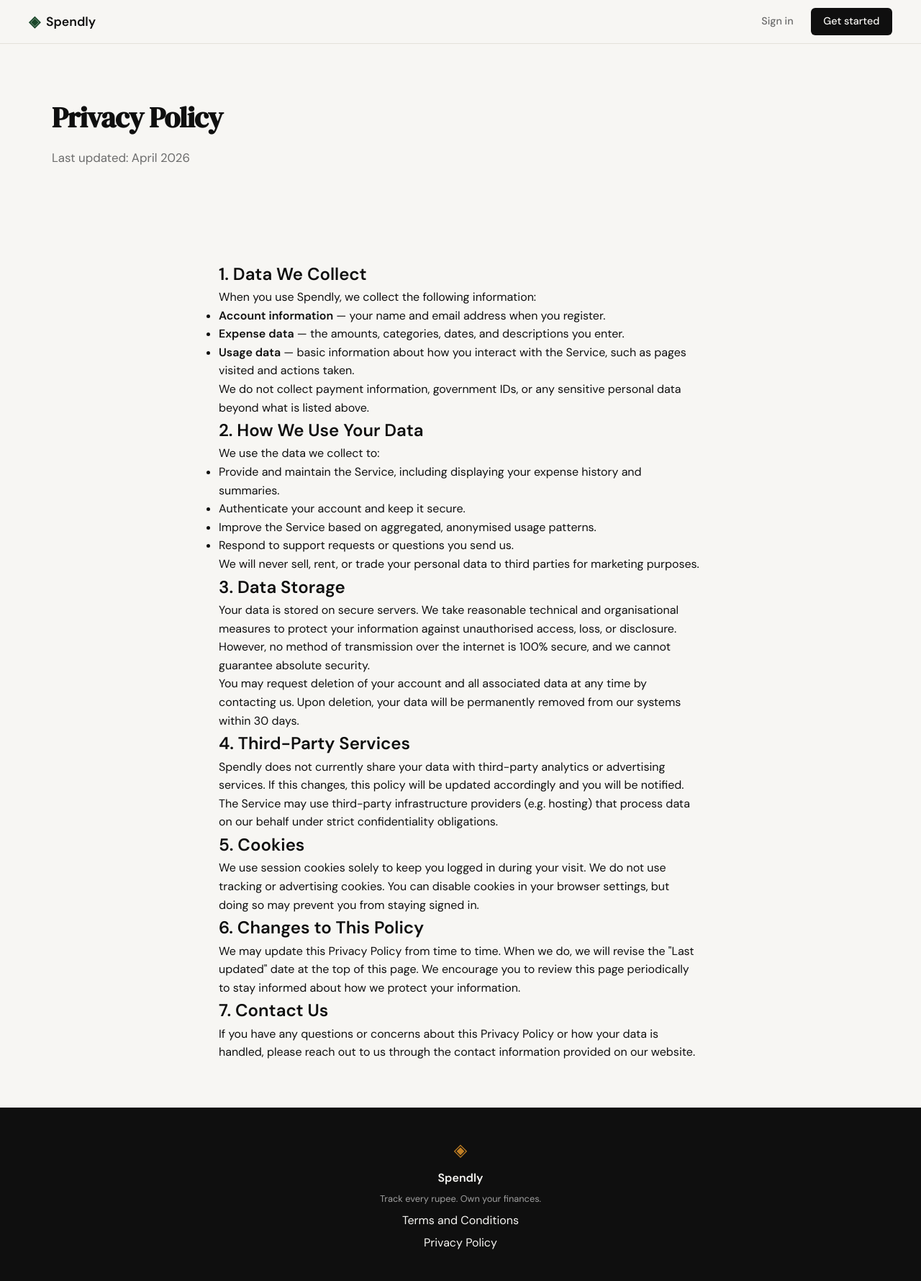
After one commit to jatinjethawa/spendly, a Flask app: page /privacy in a window 1280 px wide. The commit adds this page. Shown: the whole page at 72% size. Run offline with Flask 3, Linux system fonts and the light colour scheme.

Commit message:
landing: add privacy policy page and route

```diff
--- a/app.py
+++ b/app.py
@@ -26,6 +26,16 @@ def login():
 # Placeholder routes — students will implement these                  #
 # ------------------------------------------------------------------ #
 
+@app.route("/terms")
+def terms():
+    return render_template("terms.html")
+
+
+@app.route("/privacy")
+def privacy():
+    return render_template("privacy.html")
+
+
 @app.route("/logout")
 def logout():
     return "Logout — coming in Step 3"
--- a/templates/base.html
+++ b/templates/base.html
@@ -34,8 +34,8 @@
             <span class="brand-icon">◈</span>
             <span class="footer-name">Spendly</span>
             <p class="footer-copy">Track every rupee. Own your finances.</p>
-            <a href="#">Terms and Conditions</a>
-            <a href="#">Privacy Policy</a>
+            <a href="{{ url_for('terms') }}">Terms and Conditions</a>
+            <a href="{{ url_for('privacy') }}">Privacy Policy</a>
         </div>
     </footer>
 
--- /dev/null
+++ b/templates/privacy.html
@@ -0,0 +1,53 @@
+{% extends "base.html" %}
+
+{% block title %}Privacy Policy — Spendly{% endblock %}
+
+{% block content %}
+
+<section class="hero">
+    <div class="hero-inner" style="max-width: 720px;">
+        <h1 class="hero-title" style="font-size: 2.5rem;">Privacy Policy</h1>
+        <p class="hero-subtitle">Last updated: April 2026</p>
+    </div>
+</section>
+
+<section style="max-width: 720px; margin: 0 auto; padding: 2rem 1.5rem 4rem;">
+
+    <h2>1. Data We Collect</h2>
+    <p>When you use Spendly, we collect the following information:</p>
+    <ul>
+        <li><strong>Account information</strong> — your name and email address when you register.</li>
+        <li><strong>Expense data</strong> — the amounts, categories, dates, and descriptions you enter.</li>
+        <li><strong>Usage data</strong> — basic information about how you interact with the Service, such as pages visited and actions taken.</li>
+    </ul>
+    <p>We do not collect payment information, government IDs, or any sensitive personal data beyond what is listed above.</p>
+
+    <h2>2. How We Use Your Data</h2>
+    <p>We use the data we collect to:</p>
+    <ul>
+        <li>Provide and maintain the Service, including displaying your expense history and summaries.</li>
+        <li>Authenticate your account and keep it secure.</li>
+        <li>Improve the Service based on aggregated, anonymised usage patterns.</li>
+        <li>Respond to support requests or questions you send us.</li>
+    </ul>
+    <p>We will never sell, rent, or trade your personal data to third parties for marketing purposes.</p>
+
+    <h2>3. Data Storage</h2>
+    <p>Your data is stored on secure servers. We take reasonable technical and organisational measures to protect your information against unauthorised access, loss, or disclosure. However, no method of transmission over the internet is 100% secure, and we cannot guarantee absolute security.</p>
+    <p>You may request deletion of your account and all associated data at any time by contacting us. Upon deletion, your data will be permanently removed from our systems within 30 days.</p>
+
+    <h2>4. Third-Party Services</h2>
+    <p>Spendly does not currently share your data with third-party analytics or advertising services. If this changes, this policy will be updated accordingly and you will be notified. The Service may use third-party infrastructure providers (e.g. hosting) that process data on our behalf under strict confidentiality obligations.</p>
+
+    <h2>5. Cookies</h2>
+    <p>We use session cookies solely to keep you logged in during your visit. We do not use tracking or advertising cookies. You can disable cookies in your browser settings, but doing so may prevent you from staying signed in.</p>
+
+    <h2>6. Changes to This Policy</h2>
+    <p>We may update this Privacy Policy from time to time. When we do, we will revise the "Last updated" date at the top of this page. We encourage you to review this page periodically to stay informed about how we protect your information.</p>
+
+    <h2>7. Contact Us</h2>
+    <p>If you have any questions or concerns about this Privacy Policy or how your data is handled, please reach out to us through the contact information provided on our website.</p>
+
+</section>
+
+{% endblock %}
```
Also changed, not shown: templates/terms.html (added, +45 -0 lines).
